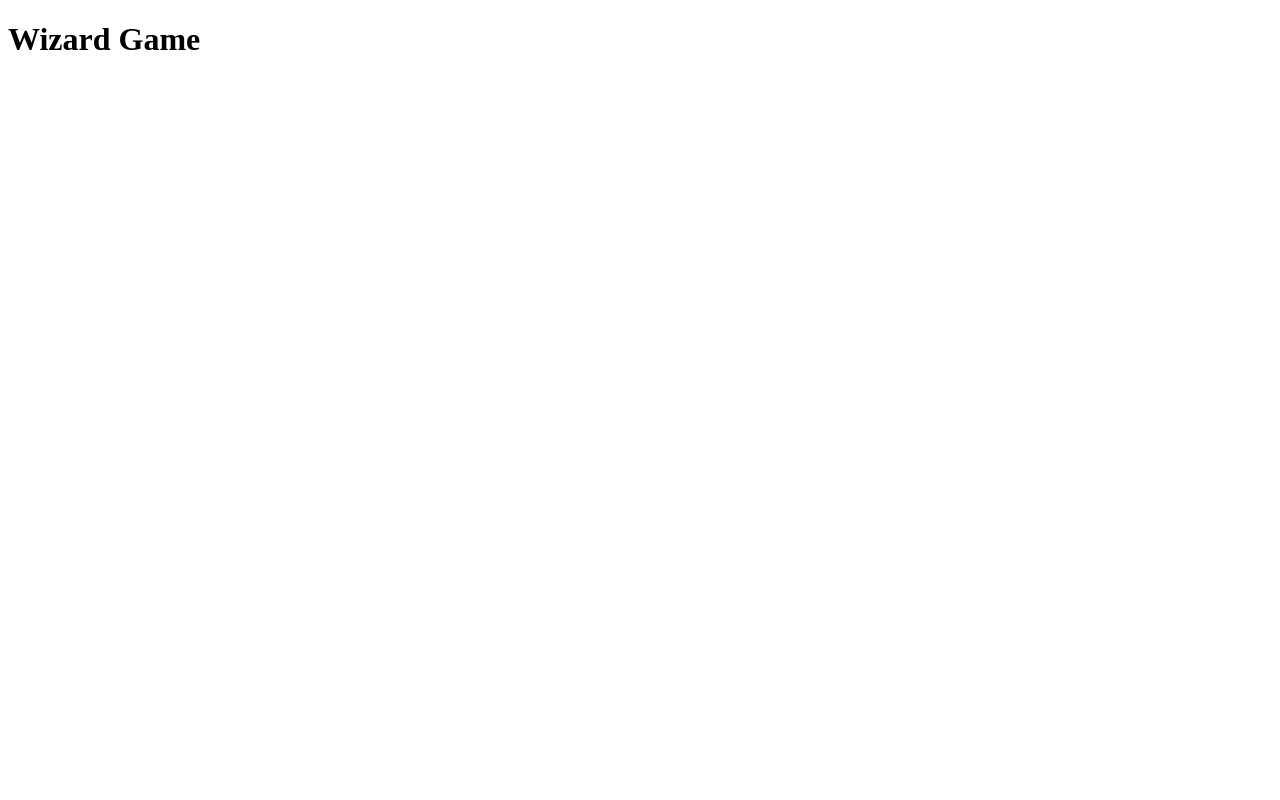
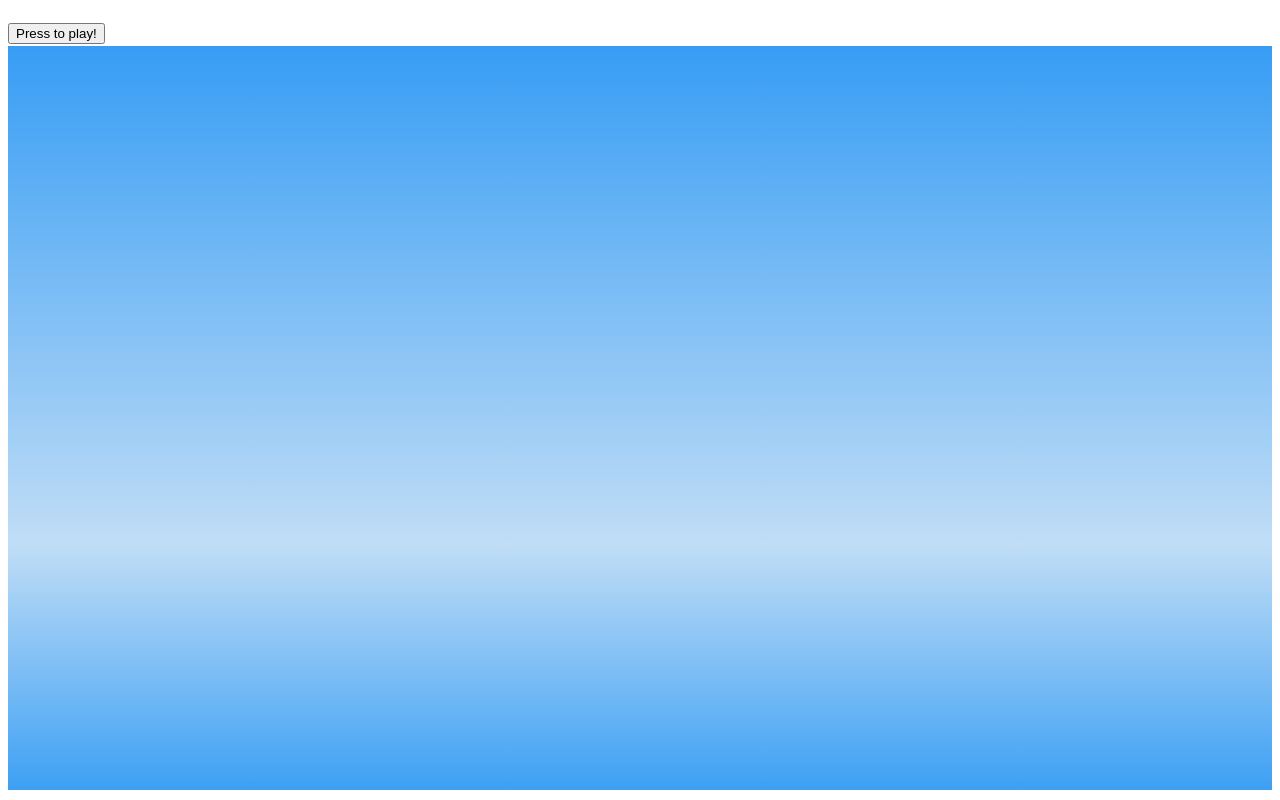
Before and after one commit to valkata033/Wizard-Game, a plain HTML site: page src/index.html in a window 1280 px wide. Drawn offline with Linux system fonts and the light colour scheme.

Commit message:
Add css to game-area

```diff
--- a/src/index.html
+++ b/src/index.html
@@ -4,13 +4,21 @@
     <meta charset="UTF-8">
     <meta http-equiv="X-UA-Compatible" content="IE=edge">
     <meta name="viewport" content="width=device-width, initial-scale=1.0">
+    <link rel="stylesheet" href="style.css">
     <title>Wizard Game</title>
 </head>
 <body>
 
-    <h1>Wizard Game</h1>
+    <div class="game-section">
+        <div class="game-start">
+            <button>Press to play!</button>
+        </div>
+        <div class="game-score"></div>
+        <div class="game-area"></div>
+        <div class="game-over"></div>
+
+    </div>
 
     <script src="/js/main.js"></script>
-
 </body>
 </html>
--- a/src/style.css
+++ b/src/style.css
@@ -0,0 +1,15 @@
+body {
+    font-size: 32px;
+    font-family: consolas;
+}
+
+.game-area {
+    position: relative;
+    width: 100%;
+    margin: 0;
+    height: 93vh;
+    background: rgb(61, 160, 244);
+    background: linear-gradient(0deg, rgba(61, 160, 244) 0%,
+              rgba(192, 221, 246, 1) 33%,
+              rgba(55, 157, 244, 1) 100%);
+}
```
